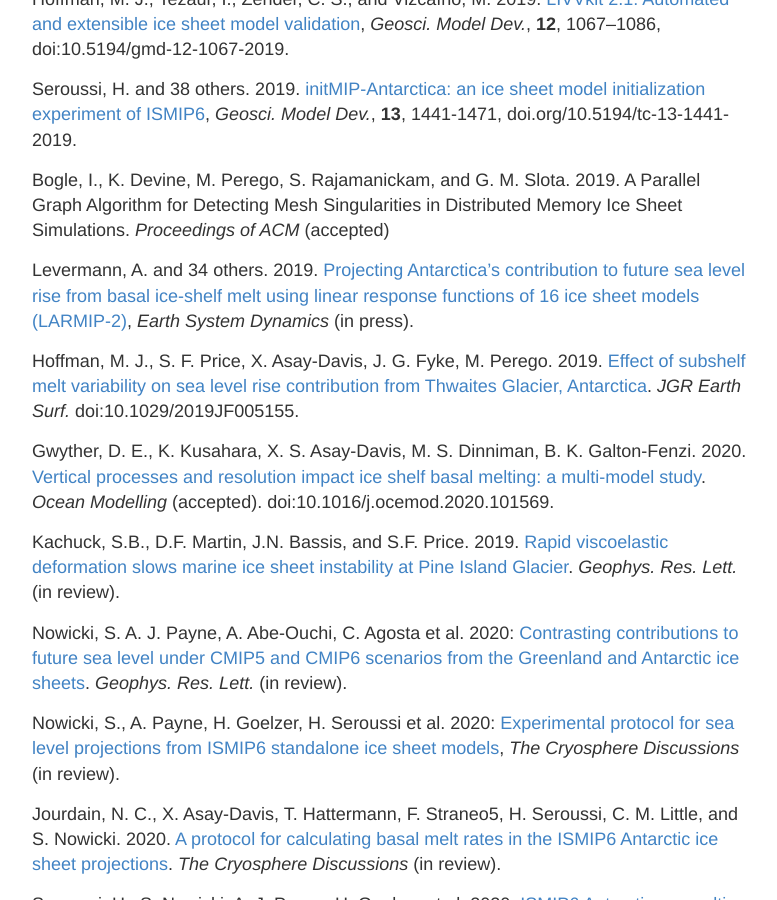
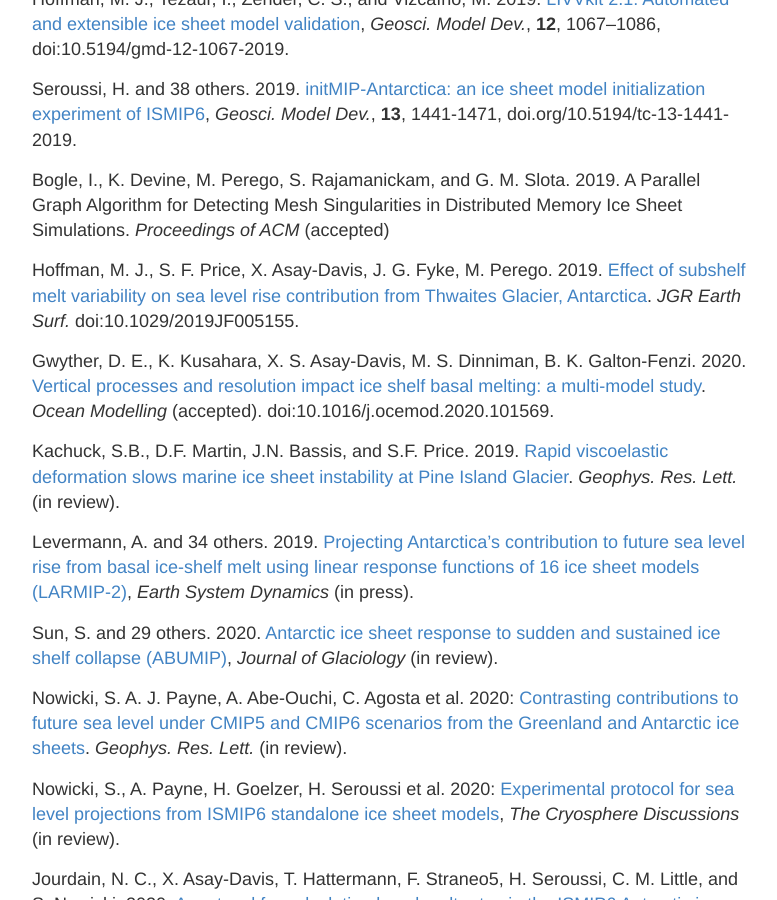
Before and after one commit to SLE-E3SM/SLE-E3SM.github.io, a Jekyll site: the page built from publications.md, in a window 1280 px wide and 900 px high, scrolled down 1124 px. Shown: the whole window, without its empty margins (248-1025 px from the left). Built offline with Jekyll 4.4.1, drawn with Linux system fonts in a browser that asks for light colours.

Commit message:
Update publications.md

```diff
--- a/publications.md
+++ b/publications.md
@@ -24,13 +24,15 @@ Seroussi, H. and 38 others. 2019. [initMIP-Antarctica: an ice sheet model initia
 
 Bogle, I., K. Devine, M. Perego, S. Rajamanickam, and G. M. Slota. 2019. A Parallel Graph Algorithm for Detecting Mesh Singularities in Distributed Memory Ice Sheet Simulations. *Proceedings of ACM* (accepted)
 
-Levermann, A. and 34 others. 2019. [Projecting  Antarctica’s  contribution  to  future  sea  level  rise  from basal  ice-shelf  melt  using linear  response  functions  of  16 ice  sheet  models (LARMIP-2)](https://www.earth-syst-dynam-discuss.net/esd-2019-23/), *Earth System Dynamics* (in press).
-
 Hoffman, M. J., S. F. Price, X. Asay-Davis, J. G. Fyke, M. Perego. 2019. [Effect of subshelf melt variability on sea level rise contribution from Thwaites Glacier, Antarctica](https://doi.org/10.1029/2019JF005155). *JGR Earth Surf.* doi:10.1029/2019JF005155.
 
 Gwyther, D. E., K. Kusahara, X. S. Asay-Davis, M. S. Dinniman, B. K. Galton-Fenzi. 2020. [Vertical processes and resolution impact ice shelf basal melting: a multi-model study](https://doi.org/10.1016/j.ocemod.2020.101569). *Ocean Modelling* (accepted). doi:10.1016/j.ocemod.2020.101569.
 
 Kachuck, S.B., D.F. Martin, J.N. Bassis, and S.F. Price. 2019. [Rapid viscoelastic deformation slows marine ice sheet instability at Pine Island Glacier](). *Geophys. Res. Lett.* (in review).
+
+Levermann, A. and 34 others. 2019. [Projecting  Antarctica’s  contribution  to  future  sea  level  rise  from basal  ice-shelf  melt  using linear  response  functions  of  16 ice  sheet  models (LARMIP-2)](https://www.earth-syst-dynam-discuss.net/esd-2019-23/), *Earth System Dynamics* (in press).
+
+Sun, S. and 29 others. 2020. [Antarctic ice sheet response to sudden and sustained ice shelf collapse (ABUMIP)](), *Journal of Glaciology* (in review).
 
 Nowicki, S. A. J. Payne, A. Abe-Ouchi, C. Agosta et al. 2020: [Contrasting contributions to future sea level under CMIP5 and CMIP6 scenarios from the Greenland and Antarctic ice sheets](). *Geophys. Res. Lett.* (in review).
 
```
